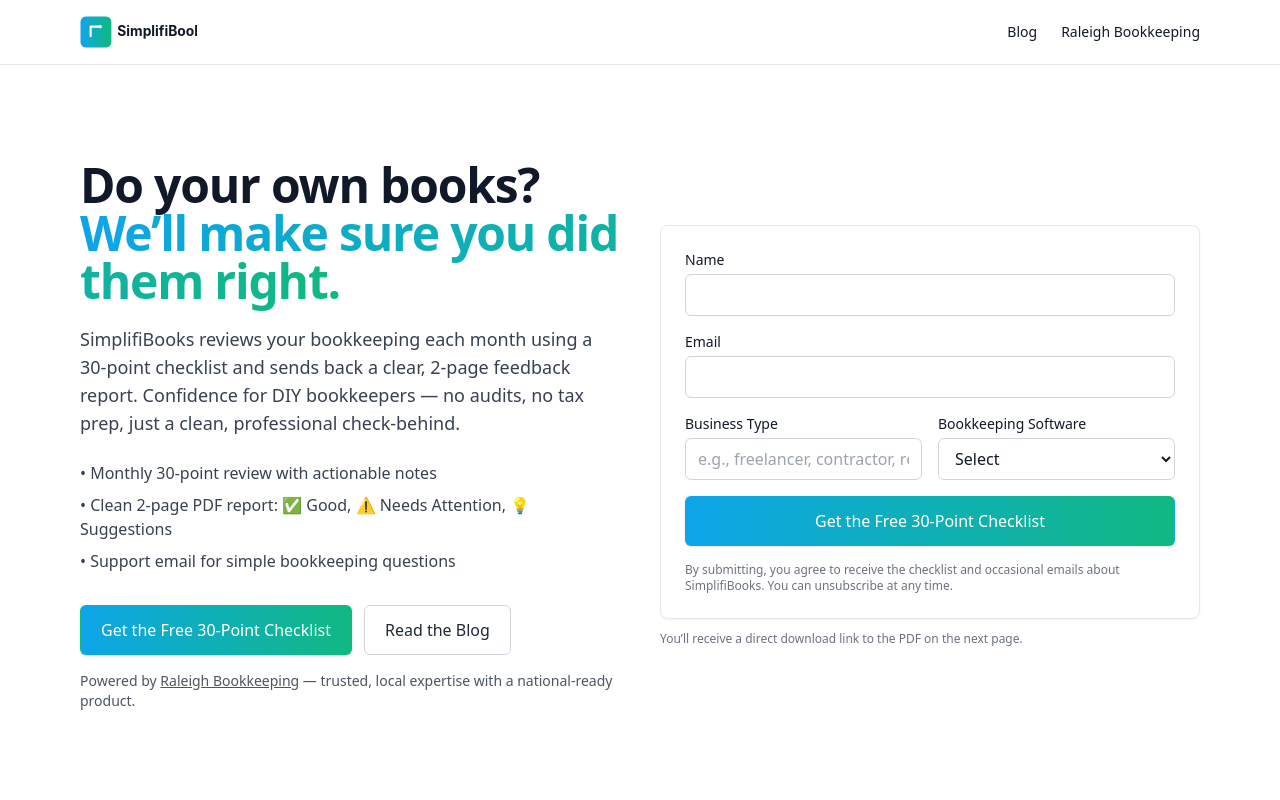
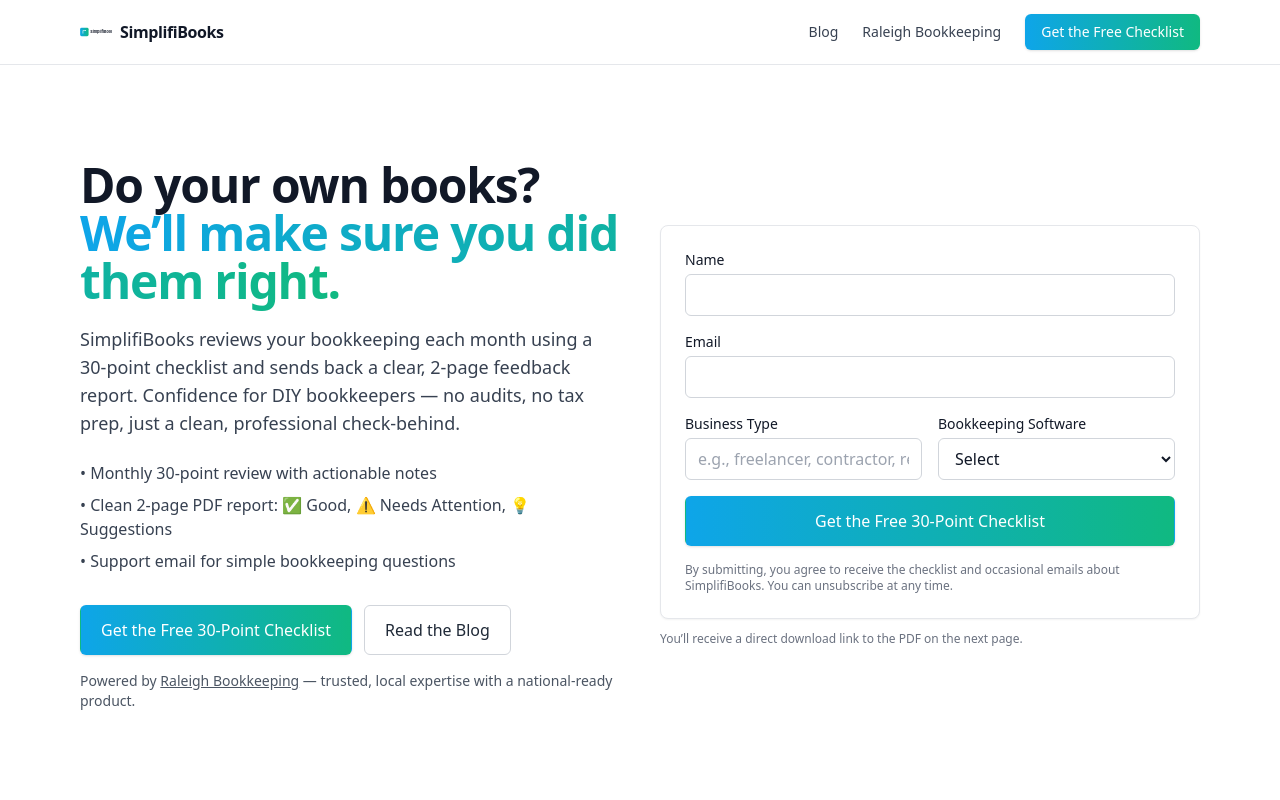
Before and after one commit to hometownwebco1/simplifibooks-site, a Next.js app: page / in a window 1280 px wide. Shown: the top 800 px of the page. Built offline with nearby package versions, Linux system fonts and the light colour scheme.

Commit message:
Update layout.tsx

```diff
--- a/app/layout.tsx
+++ b/app/layout.tsx
@@ -1,5 +1,7 @@
+// app/layout.tsx
 import type { Metadata } from "next";
 import "./globals.css";
+import Header from "@/components/Header";
 import Link from "next/link";
 
 export const metadata: Metadata = {
@@ -8,7 +10,8 @@
     default: "SimplifiBooks — Monthly Bookkeeping Confidence Checks",
     template: "%s | SimplifiBooks",
   },
-  description: "Do your own books? We’ll make sure you did them right. Monthly bookkeeping double-checks with a simple feedback report.",
+  description:
+    "Do your own books? We’ll make sure you did them right. Monthly bookkeeping double-checks with a simple feedback report.",
   openGraph: {
     title: "SimplifiBooks — Monthly Bookkeeping Confidence Checks",
     description: "Do your own books? We’ll make sure you did them right.",
@@ -24,25 +27,17 @@
   return (
     <html lang="en">
       <body>
-        <header className="border-b border-gray-200">
-          <div className="container flex h-16 items-center justify-between">
-            <Link href="/" className="flex items-center gap-2">
-              <img src="/logo.svg" alt="SimplifiBooks logo" className="h-8 w-auto" />
-            </Link>
-            <nav className="flex items-center gap-6 text-sm">
-              <Link href="/blog" className="hover:underline">Blog</Link>
-              <a href="https://www.raleighbookkeeping.com" target="_blank" rel="noopener noreferrer" className="hover:underline">Raleigh Bookkeeping</a>
-            </nav>
-          </div>
-        </header>
+        <Header />
         <main>{children}</main>
         <footer className="mt-24 border-t border-gray-200">
-          <div className="container py-10 text-sm text-gray-600">
+          <div className="container mx-auto max-w-6xl px-4 py-10 text-sm text-gray-600">
             <div className="flex flex-col gap-3 md:flex-row md:items-center md:justify-between">
               <p>© {new Date().getFullYear()} SimplifiBooks. All rights reserved.</p>
               <div className="flex items-center gap-6">
                 <Link href="/blog" className="hover:underline">Blog</Link>
-                <a href="https://www.raleighbookkeeping.com" target="_blank" rel="noopener noreferrer" className="hover:underline">Powered by Raleigh Bookkeeping</a>
+                <a href="https://www.raleighbookkeeping.com" target="_blank" rel="noopener noreferrer" className="hover:underline">
+                  Powered by Raleigh Bookkeeping
+                </a>
               </div>
             </div>
             <p className="mt-4 text-xs">
```
